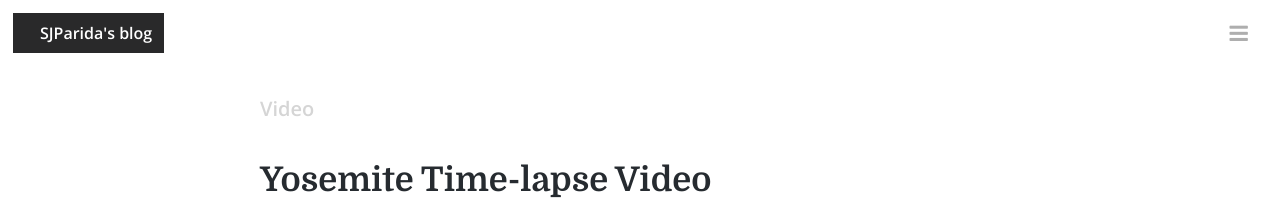
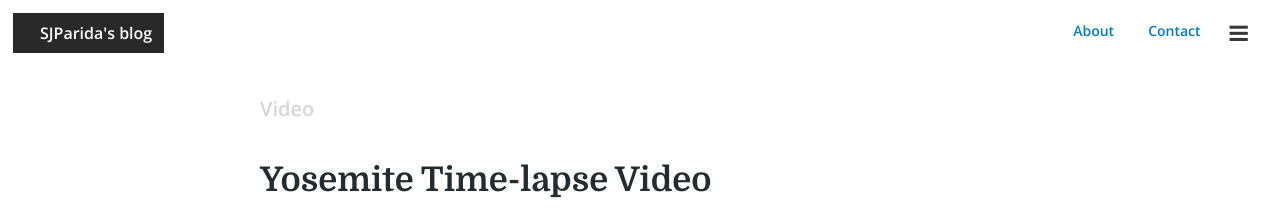
Before and after one commit to Sjparida/Sjparida.github.io, a Jekyll site: the page built from _posts/2014-06-24-yosemite-time-lapse-video.markdown, in a window 1280 px wide and 900 px high. Shown: the top 215 px of the window. Built offline with Jekyll 4.4.1, drawn with Linux system fonts in a browser that asks for light colours; nearby versions of some CDN libraries; comment, search, counter and statistics services are not loaded.

```diff
--- a/_config.yml
+++ b/_config.yml
@@ -20,25 +20,25 @@
 
 
 # Social Settings
-twitter_url: 				"http://twitter.com"
-facebook_url: 				"http://facebook.com"
+twitter_url: 				"http://twitter.com/sjeetparida"
+facebook_url: 				"http://facebook.com/sjparida"
 github_url:  				"http://github.com"
 youtube_url:  				"http://youtube.com"
 dribbble_url:  				"http://dribbble.com"
 googleplus_url: 			"http://google.com/plus"
 instagram_url:  			"http://instagram.com"
 pinterest_url:  			"http://pinterest.com"
-linkedin_url:  				"http://linkedin.com"
+linkedin_url:  				"http://linkedin.com/sjparida"
 
 
 # Theme Settings
 theme_disqus_shortname: 	"sjparidablog"
 theme_google_comments: 		false
-theme_analytics_id: 		"UA-12345678-1"
+theme_analytics_id: 		"UA-72322189-1"
 theme_analytics_domain: 	""
 theme_reading_time: 		false
-theme_autoload_comments: 	false
-theme_always_show_nav: 		false
+theme_autoload_comments: 	true
+theme_always_show_nav: 		true
 
 
 # SASS Settings
--- a/_layouts/post.html
+++ b/_layouts/post.html
@@ -19,15 +19,15 @@
         {% if site.facebook_url != '' %}
         <li><a href="{{ site.facebook_url }}" class="smallsocialbutton facebook" target="_blank"><i class="fa fa-facebook"></i></a></li>
         {% endif %}
-        {% if site.github_url != '' %}
-        <li><a href="{{ site.github_url }}" class="smallsocialbutton github" target="_blank"><i class="fa fa-github"></i></a></li>
+        {% if site.googleplus_url != '' %}
+        <li><a href="{{ site.googleplus_url }}" class="googleplus" target="_blank"><i class="fa fa-google-plus"></i></a></li>
         {% endif %}
-        {% if site.instagram_url != '' %}
-        <li><a href="{{ site.instagram_url }}" class="smallsocialbutton instagram" target="_blank"><i class="fa fa-instagram"></i></a></li>
+        {% if site.linkedin_url != '' %}
+        <li><a href="{{ site.linkedin_url }}" class="linkedin" target="_blank"><i class="fa fa-linkedin"></i></a></li>
         {% endif %}
         <li><a href="{{ site.url }}/feed.xml" class="smallsocialbutton rss" target="_blank"><i class="fa fa-rss"></i></a></li>
     </ul>
-    <p>{{ site.author_bio }}</p>
+   <!--  <p>{{ site.author_bio }}</p> -->
     <hr>
 </div>
 
@@ -95,18 +95,18 @@
 					{% if site.youtube_url != '' %}
                     <li><a href="{{ site.youtube_url }}" class="youtube" target="_blank"><i class="fa fa-youtube"></i></a></li>
 					{% endif %}
-					{% if site.dribbble_url != '' %}
+					<!-- {% if site.dribbble_url != '' %}
                     <li><a href="{{ site.dribbble_url }}" class="dribbble" target="_blank"><i class="fa fa-dribbble"></i></a></li>
-					{% endif %}
+					{% endif %} -->
 					{% if site.googleplus_url != '' %}
                     <li><a href="{{ site.googleplus_url }}" class="googleplus" target="_blank"><i class="fa fa-google-plus"></i></a></li>
 					{% endif %}
 					{% if site.instagram_url != '' %}
                     <li><a href="{{ site.instagram_url }}" class="instagram" target="_blank"><i class="fa fa-instagram"></i></a></li>
 					{% endif %}
-					{% if site.pinterest_url != '' %}
+					<!-- {% if site.pinterest_url != '' %}
                     <li><a href="{{ site.pinterest_url }}" class="pinterest" target="_blank"><i class="fa fa-pinterest"></i></a></li>
-					{% endif %}
+					{% endif %} -->
 					{% if site.linkedin_url != '' %}
                     <li><a href="{{ site.linkedin_url }}" class="linkedin" target="_blank"><i class="fa fa-linkedin"></i></a></li>
 					{% endif %}
--- a/index.html
+++ b/index.html
@@ -2,12 +2,12 @@
 layout: default
 ---
 
-<div class="profile">
+<!-- <div class="profile">
 	{% if site.logourl != "" %}<img src="{{ site.logourl }}" class="profileimage" alt="user">{% endif %}
 	<h4>{{ site.title }}</h4>
 	<p>{{ site.description }}</p>
 	<hr>
-</div>
+</div> -->
 
 <section class="posts postindex wrapper">
 
```
